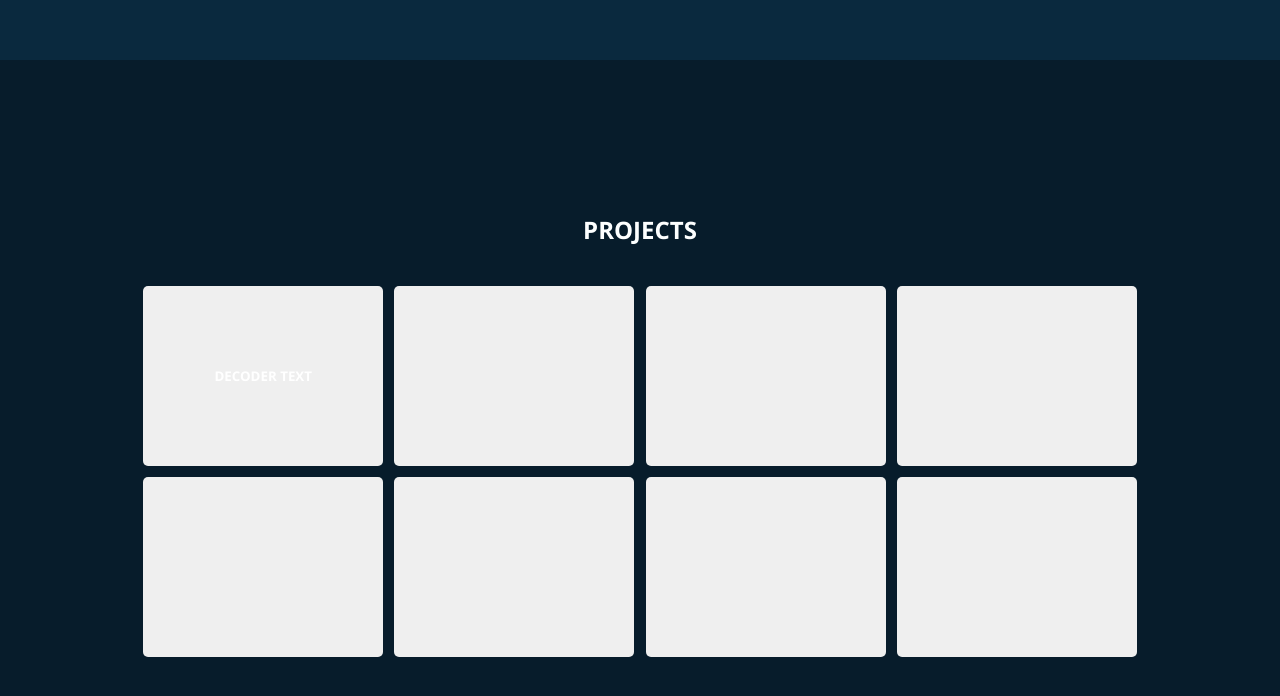
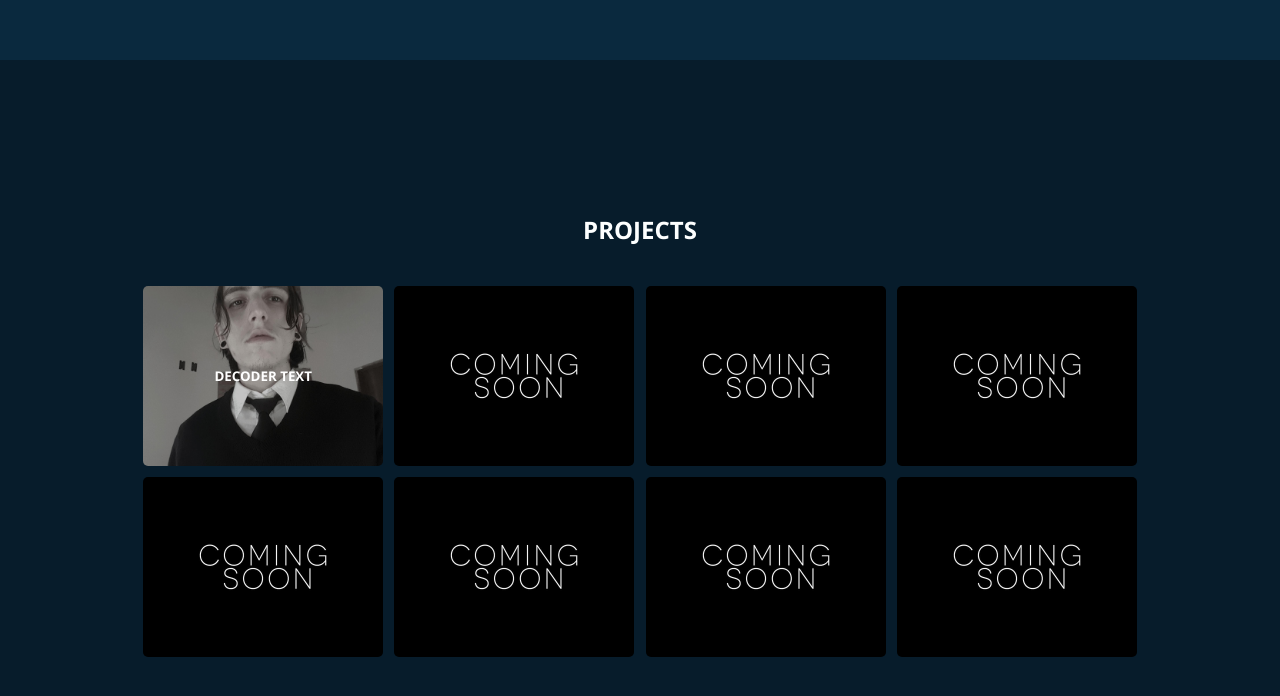
Before and after one commit to LuKeDSP/luke-portfolio, a plain HTML site: page index.html in a window 1280 px wide. Shown: the part 1490-2186 px from the top of the page. Drawn offline with Linux system fonts and the light colour scheme; the site is published under a folder, as on GitHub Pages, so addresses that start at the root find nothing.

Commit message:
Atualização

```diff
--- a/assets/css/projetos.css
+++ b/assets/css/projetos.css
@@ -60,7 +60,7 @@
     height: 100%;
     grid-column: 1/1;
     grid-row: 1/1;
-    background-image: url(/assets/img/eu.jpg);
+    background-image: url(../img/eu.jpg);
 }
 
 .projects__grid___item2 {
@@ -68,7 +68,7 @@
     height: 100%;
     grid-column: 2/2;
     grid-row: 1/1;
-    background-image: url(/assets/img/breve.jpg);
+    background-image: url(../img/breve.jpg);
 }
 
 .projects__grid___item3 {
@@ -76,7 +76,7 @@
     height: 100%;
     grid-column: 3/3;
     grid-row: 1/1;
-    background-image: url(/assets/img/breve.jpg);
+    background-image: url(../img/breve.jpg);
 }
 
 .projects__grid___item4 {
@@ -84,7 +84,7 @@
     height: 100%;
     grid-column: 4/4;
     grid-row: 1/1;
-    background-image: url(/assets/img/breve.jpg);
+    background-image: url(../img/breve.jpg);
 }
 
 .projects__grid___item5 {
@@ -92,7 +92,7 @@
     height: 100%;
     grid-column: 1/1;
     grid-row: 2/2;
-    background-image: url(/assets/img/breve.jpg);
+    background-image: url(../img/breve.jpg);
 }
 
 .projects__grid___item6 {
@@ -100,7 +100,7 @@
     height: 100%;
     grid-column: 2/2;
     grid-row: 2/2;
-    background-image: url(/assets/img/breve.jpg);
+    background-image: url(../img/breve.jpg);
 }
 
 .projects__grid___item7 {
@@ -108,7 +108,7 @@
     height: 100%;
     grid-column: 3/3;
     grid-row: 2/2;
-    background-image: url(/assets/img/breve.jpg);
+    background-image: url(../img/breve.jpg);
 }
 
 .projects__grid___item8 {
@@ -116,5 +116,5 @@
     height: 100%;
     grid-column: 4/4;
     grid-row: 2/2;
-    background-image: url(/assets/img/breve.jpg);
+    background-image: url(../img/breve.jpg);
 }
```
